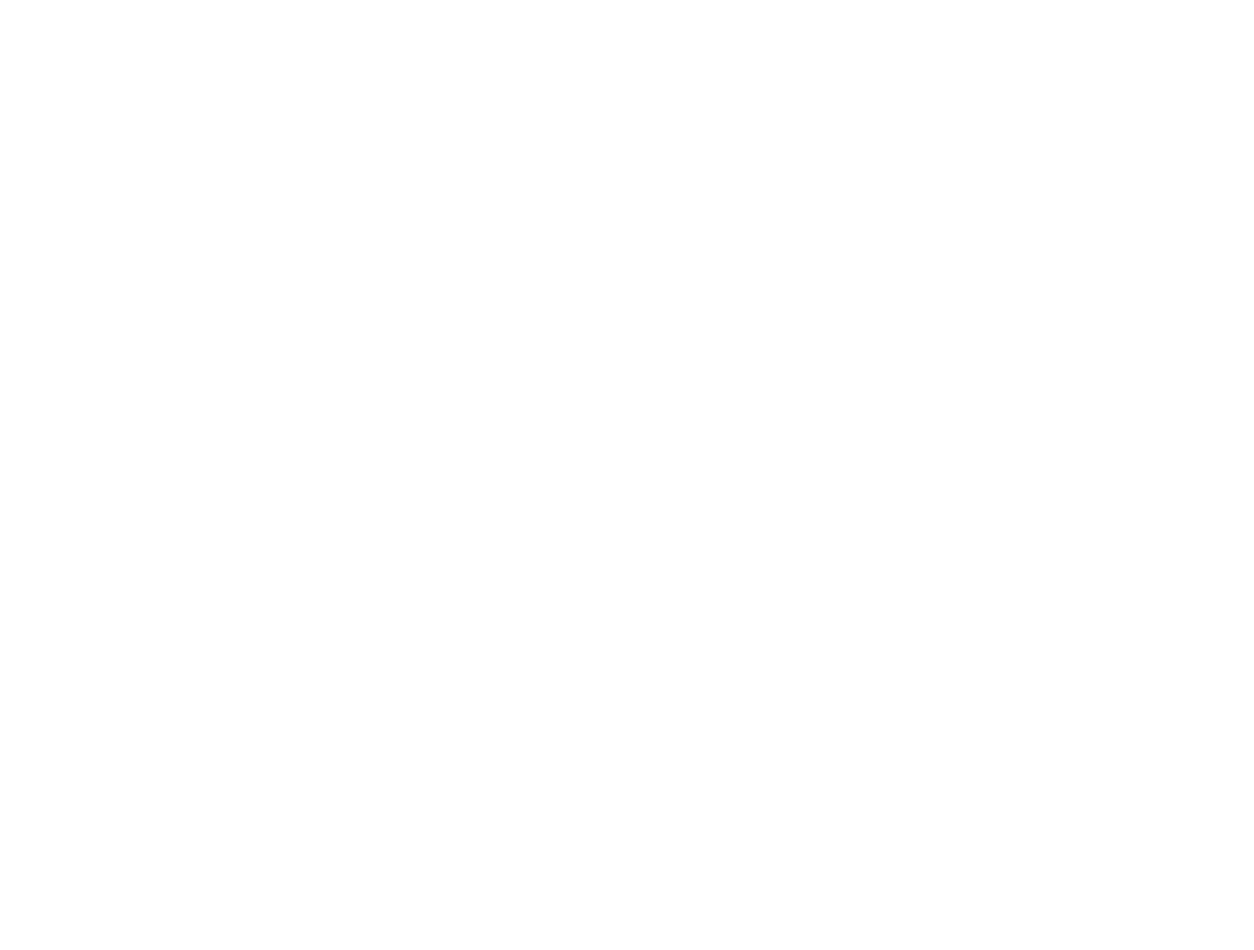
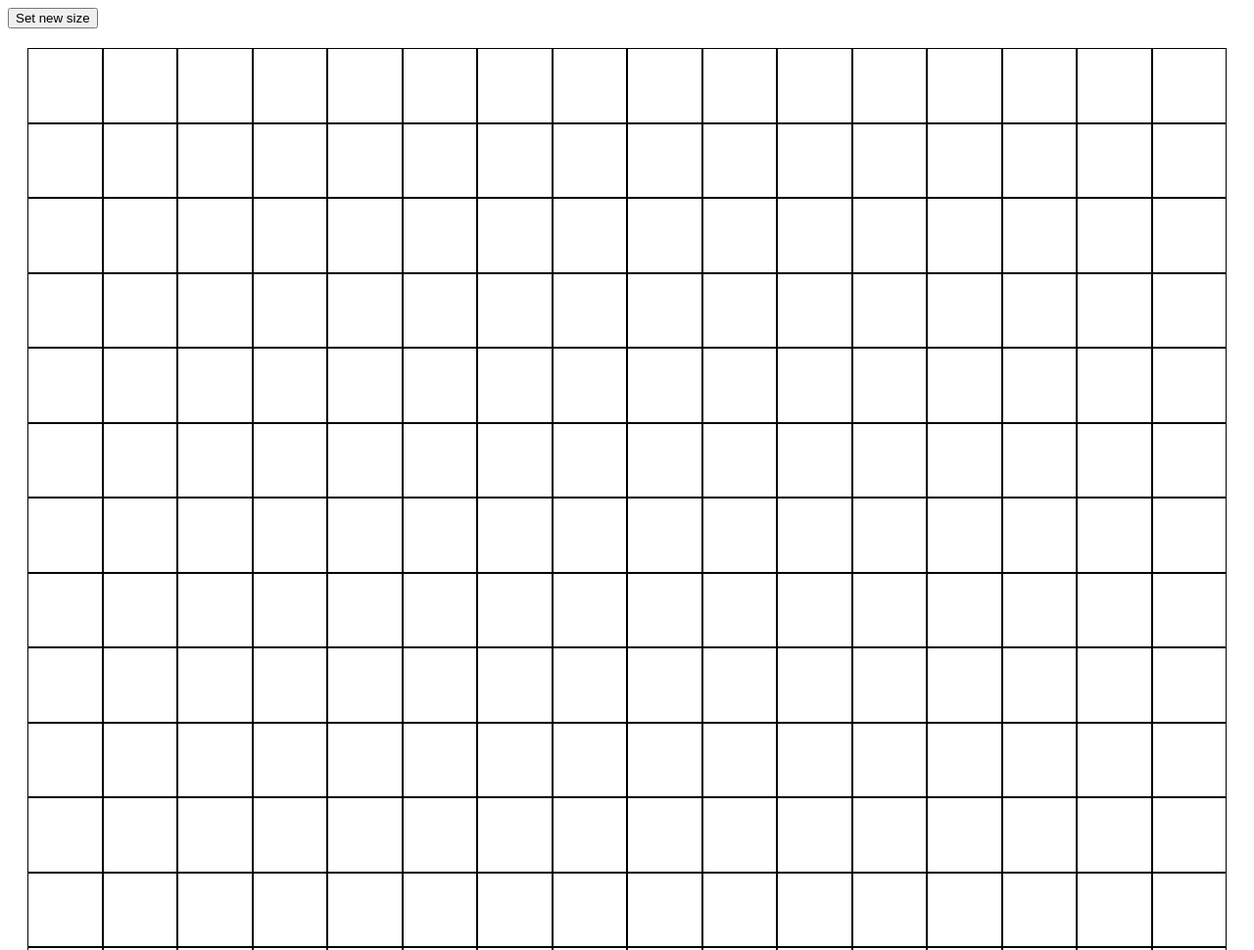
Before and after one commit to dkim3191/top-etchasketch, a plain HTML site: page index.html in a window 1280 px wide. Shown: the top 970 px of the page at 98% size. Before the commit the page ends 800 px from the top, so only its background shows below. Drawn offline with Linux system fonts and the light colour scheme.

```diff
--- a/index.html
+++ b/index.html
@@ -10,7 +10,8 @@
 </head>
 
 <body>
-
+    <button>Set new size</button>
+    <div id="container"></div>
 </body>
 
 </html>
--- a/scripts.js
+++ b/scripts.js
@@ -0,0 +1,28 @@
+const container = document.querySelector("#container");
+
+for (let i = 0; i < (16 * 16); i++) {
+    const div = document.createElement("div");
+    div.classList.toggle("cell");
+    div.setAttribute("id", `div${i + 1}`);
+    container.appendChild(div);
+}
+
+const cell = document.querySelectorAll(".cell");
+
+cell.forEach((c) => {
+    c.addEventListener("mouseover", (e) => {
+        c.setAttribute("style", "background-color: black;");
+    });
+});
+
+// TODO - implement button
+// https://www.theodinproject.com/lessons/foundations-etch-a-sketch#assignment
+// STEP 4
+//
+// const button = document.querySelector("button");
+// button.addEventListener("click", (e) => {
+//     let input;
+//     do {
+//         input = +prompt("Input the new size (max size 100)");
+//     } while (input < 0 || input > 100);
+// });
--- a/styles.css
+++ b/styles.css
@@ -0,0 +1,12 @@
+#container {
+    display: flex;
+    flex-flow: row wrap;
+    padding: 20px;
+}
+
+.cell {
+    box-sizing: border-box;
+    border: solid 1px black;
+    width: calc(100% / 16);
+    aspect-ratio: 1 / 1;
+}
```
